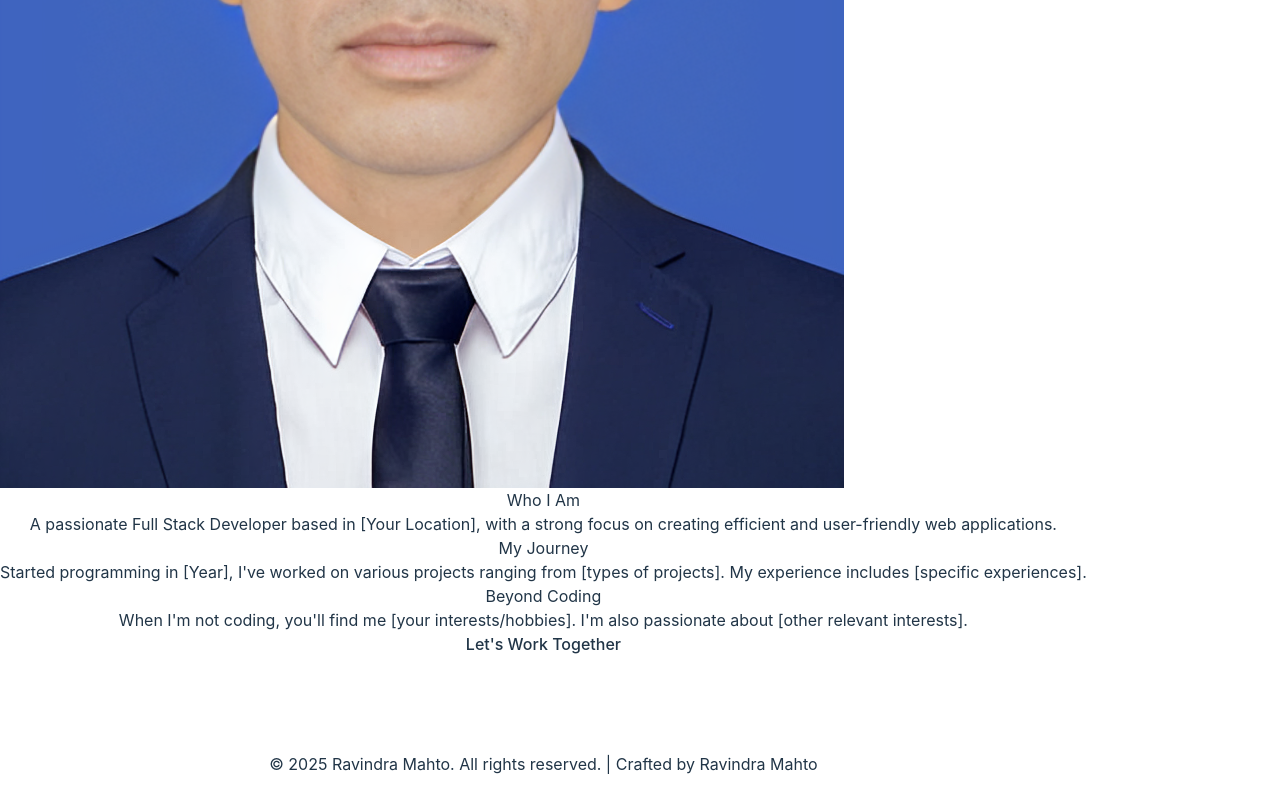
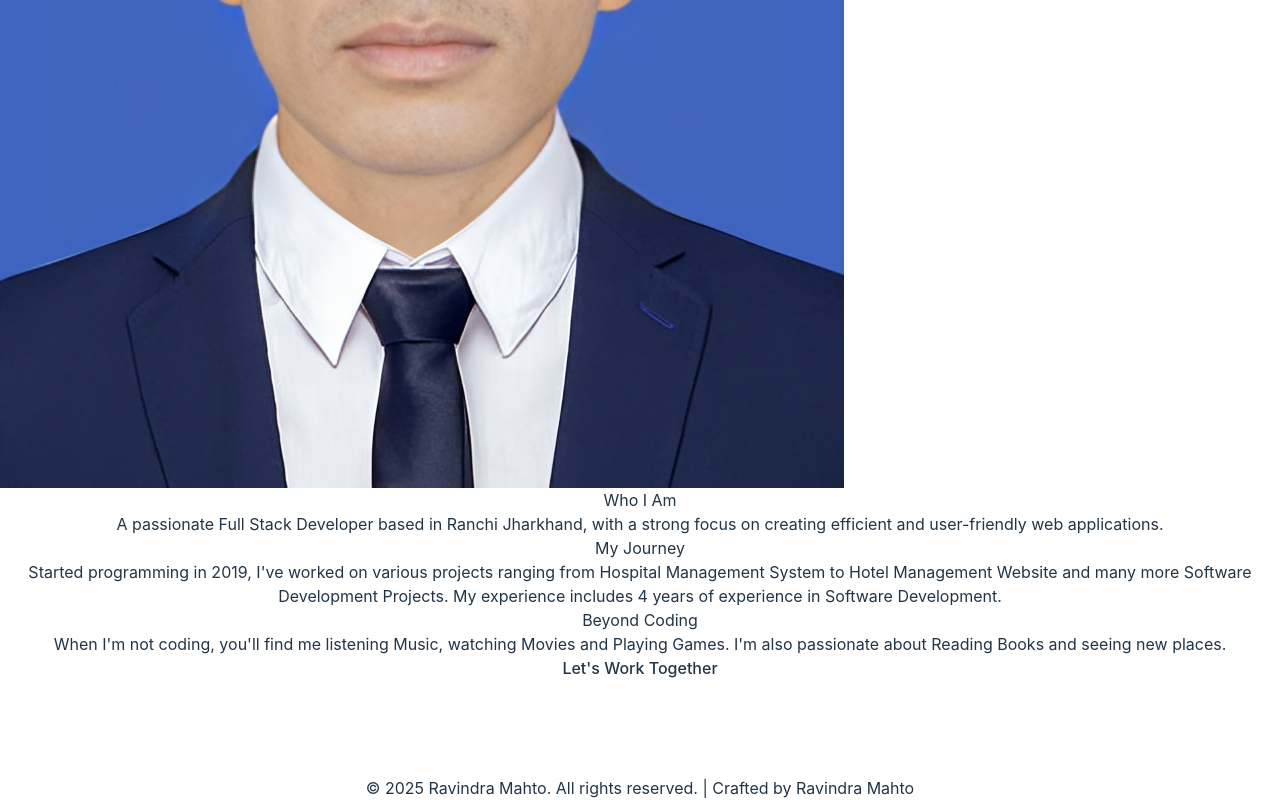
Before and after one commit to ravindramahto/my-portfolio-app, a React (Vite) app: page /about in a window 1280 px wide. Shown: the part 714-1514 px from the top of the page. Before the commit the page ends 1490 px from the top, so only its background shows below. Built offline with nearby package versions, Linux system fonts and the light colour scheme.

Commit message:
about us upadets

```diff
--- a/src/components/pages/About.jsx
+++ b/src/components/pages/About.jsx
@@ -47,24 +47,24 @@ const About = () => {
             <div>
               <h2 className="text-2xl font-semibold mb-2 bg-gradient-to-r from-orange-500 to-green-500 text-transparent bg-clip-text">Who I Am</h2>
               <p className="text-gray-300 bg-gradient-to-r from-orange-500/10 to-green-500/10 p-3 rounded-lg">
-                A passionate Full Stack Developer based in [Your Location], with a strong focus on creating efficient and user-friendly web applications.
+                A passionate Full Stack Developer based in Ranchi Jharkhand, with a strong focus on creating efficient and user-friendly web applications.
               </p>
             </div>
 
             <div>
               <h2 className="text-2xl font-semibold mb-2 bg-gradient-to-r from-orange-500 to-green-500 text-transparent bg-clip-text">My Journey</h2>
               <p className="text-gray-300 bg-gradient-to-r from-orange-500/10 to-green-500/10 p-3 rounded-lg">
-                Started programming in [Year], I've worked on various projects ranging from [types of projects]. My experience includes [specific experiences].
+                Started programming in 2019, I've worked on various projects ranging from Hospital Management System to Hotel Management  Website and many more Software Development Projects. My experience includes 4 years of experience in Software Development.
               </p>
             </div>
           </motion.div>
         </div>
 
         {/* Personal Interests */}
-        <div>
+        <div className="mt-10">
           <h2 className="text-2xl font-semibold mb-2">Beyond Coding</h2>
           <p className="text-gray-300">
-            When I'm not coding, you'll find me [your interests/hobbies]. I'm also passionate about [other relevant interests].
+            When I'm not coding, you'll find me listening Music, watching Movies and Playing Games. I'm also passionate about Reading Books and seeing new places.
           </p>
         </div>
 
```
